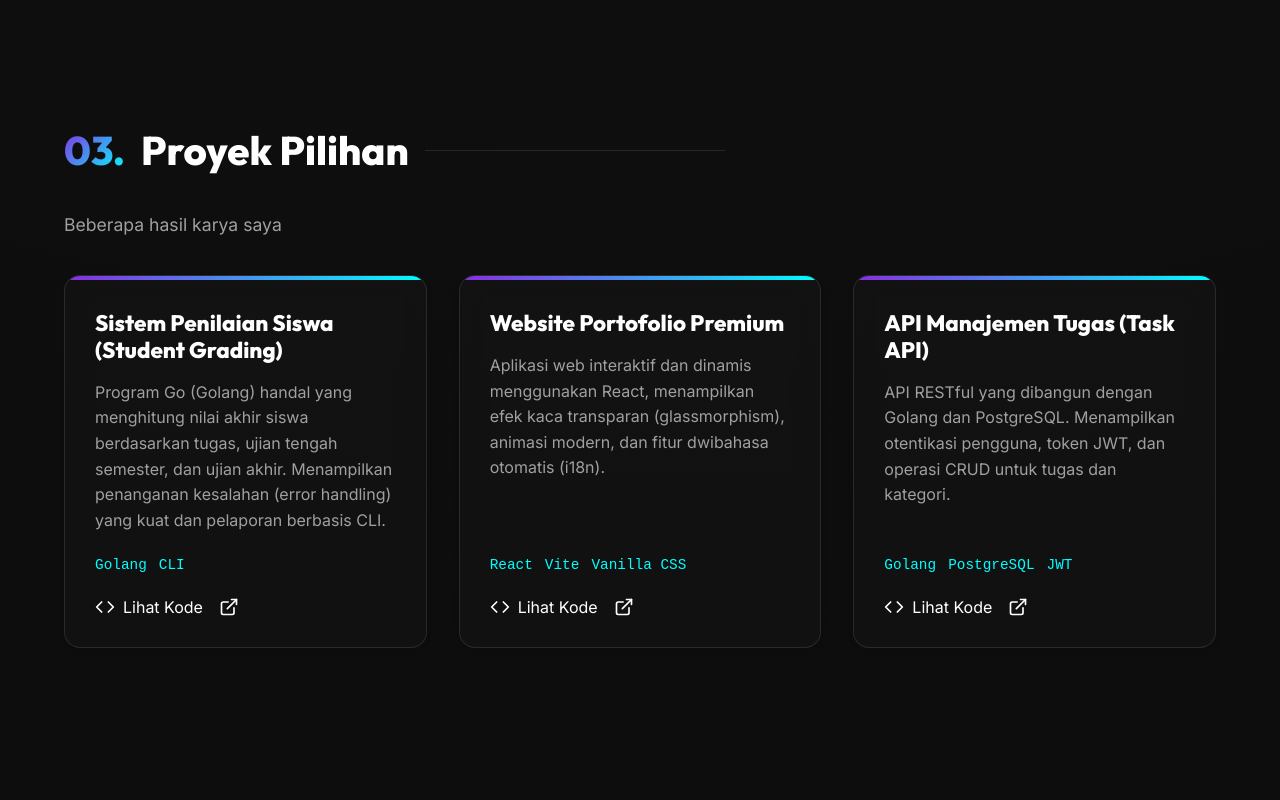
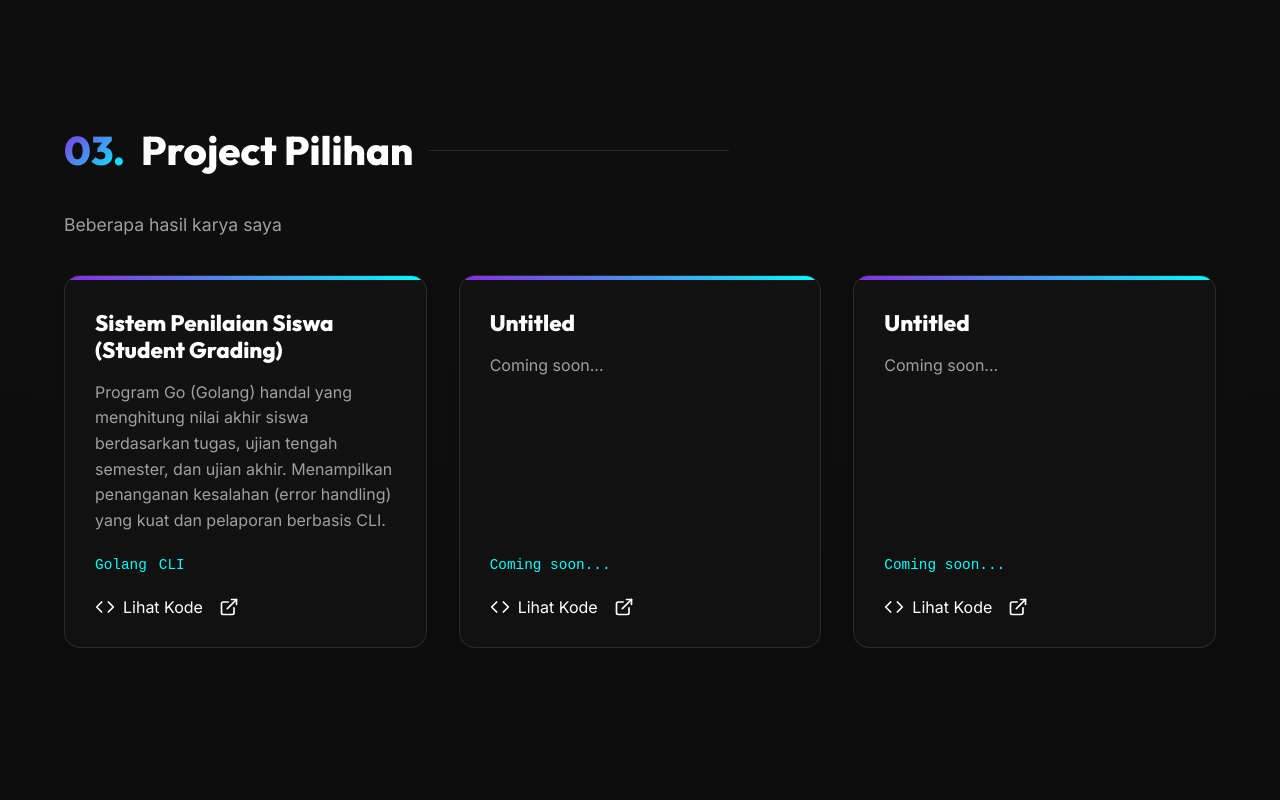
Before and after one commit to voltrexx-v1/Portofolio, a React (Vite) app: page / in a window 1280 px wide. Shown: the part 2100-2900 px from the top of the page. Built offline with nearby package versions, Linux system fonts and the light colour scheme.

Commit message:
fix: menghapus 2 project

```diff
--- a/src/data/dictionary.js
+++ b/src/data/dictionary.js
@@ -103,7 +103,7 @@ export const dict = {
       ]
     },
     portfolio: {
-      title: "Proyek Pilihan",
+      title: "Project Pilihan",
       subtitle: "Beberapa hasil karya saya",
       view_project: "Lihat Kode",
       projects: [
@@ -114,15 +114,15 @@ export const dict = {
           links: { github: "#", live: "#" }
         },
         {
-          title: "Website Portofolio Premium",
-          description: "Aplikasi web interaktif dan dinamis menggunakan React, menampilkan efek kaca transparan (glassmorphism), animasi modern, dan fitur dwibahasa otomatis (i18n).",
-          tech: ["React", "Vite", "Vanilla CSS"],
+          title: "Untitled",
+          description: "Coming soon...",
+          tech: ["Coming soon..."],
           links: { github: "#", live: "#" }
         },
         {
-          title: "API Manajemen Tugas (Task API)",
-          description: "API RESTful yang dibangun dengan Golang dan PostgreSQL. Menampilkan otentikasi pengguna, token JWT, dan operasi CRUD untuk tugas dan kategori.",
-          tech: ["Golang", "PostgreSQL", "JWT"],
+          title: "Untitled",
+          description: "Coming soon...",
+          tech: ["Coming soon..."],
           links: { github: "#", live: "#" }
         }
       ]
@@ -137,6 +137,6 @@ export const dict = {
       message: "Pesan",
       send: "Kirim Pesan"
     },
-    footer: "© 2026 Muhammad Arief Nur Azziz. Built with using React & Vite."
+    footer: "© 2026 Muhammad Arief. Built with using React & Vite."
   }
 };
```
